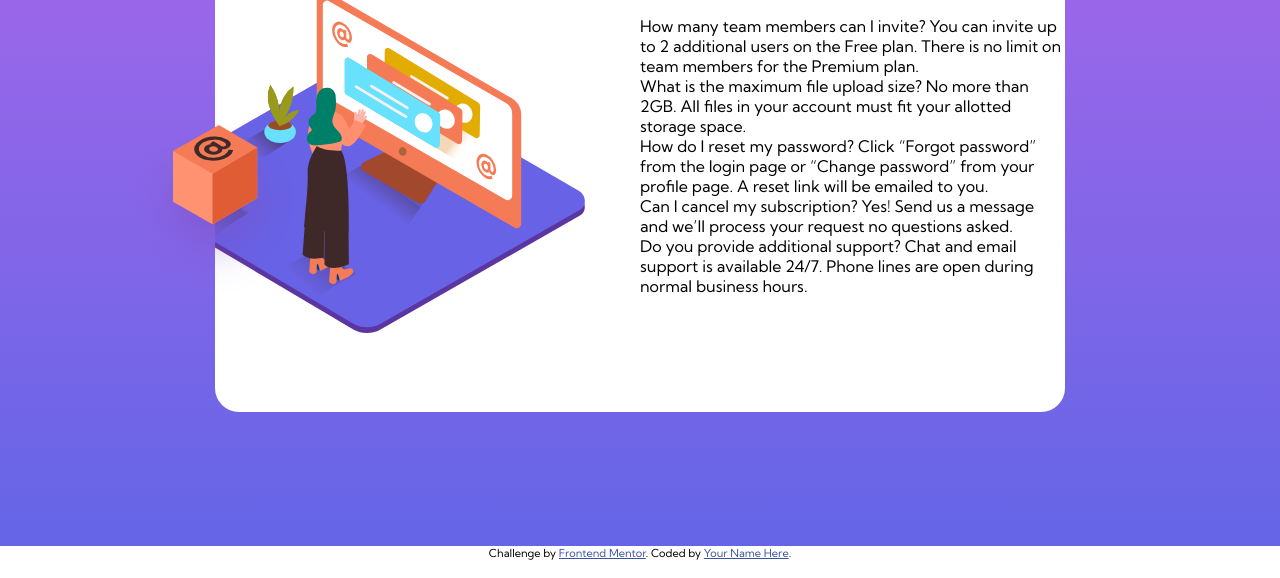
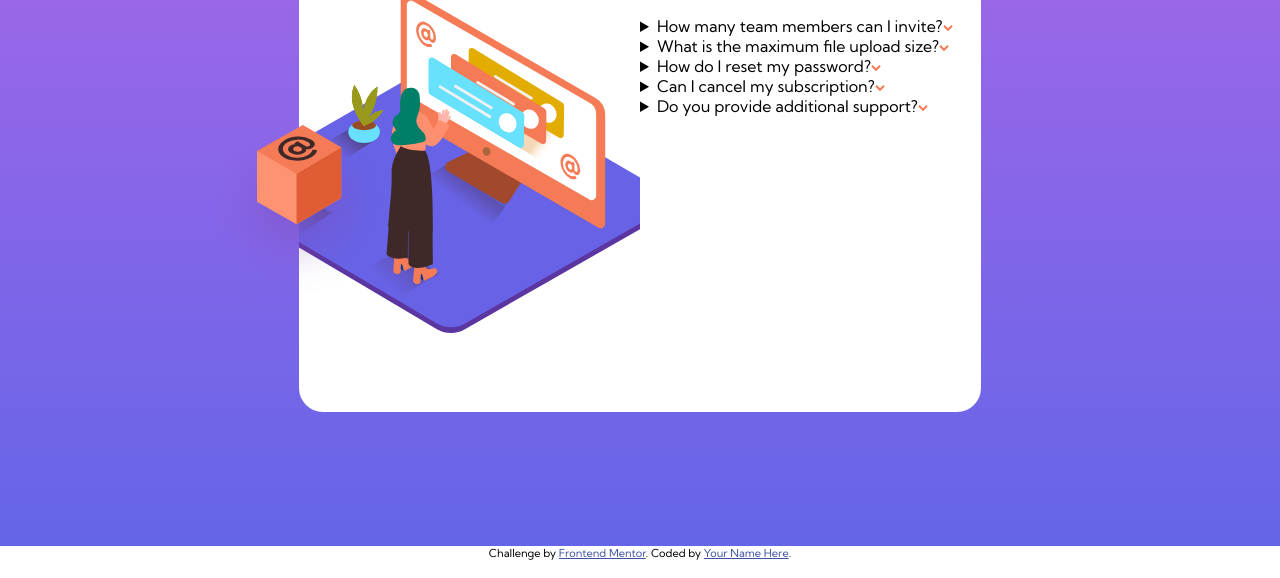
Before and after one commit to scottmotion/faq-accordion-card, a plain HTML site: page index.html in a window 1280 px wide. Shown: the part 222-800 px from the top of the page. Drawn offline with Linux system fonts and the light colour scheme.

Commit message:
Update index.html
use semantic html details

```diff
--- a/index.html
+++ b/index.html
@@ -20,27 +20,27 @@
       </div>
       <div class="col" id="column2">
         <div class="col-header">FAQ</div>
-        <div>
-          How many team members can I invite?
-          You can invite up to 2 additional users on the Free plan. There is no limit on
-          team members for the Premium plan.
-        </div>
-        <div>
-          What is the maximum file upload size?
-          No more than 2GB. All files in your account must fit your allotted storage space.
-        </div>
-        <div>
-          How do I reset my password?
-          Click “Forgot password” from the login page or “Change password” from your profile page.
-          A reset link will be emailed to you.
-        </div>
-        <div>
-          Can I cancel my subscription?
-          Yes! Send us a message and we’ll process your request no questions asked.
-        </div>
-        <div>
-          Do you provide additional support?
-          Chat and email support is available 24/7. Phone lines are open during normal business hours.
+        <details>
+          <summary>How many team members can I invite?<span><img src="/images/icon-arrow-down.svg"></span></summary>
+          <p>You can invite up to 2 additional users on the Free plan. There is no limit on team members for the Premium plan.</p>
+        </details>
+        <details>
+          <summary>What is the maximum file upload size?<span><img src="/images/icon-arrow-down.svg"></span></summary>
+          <p>No more than 2GB. All files in your account must fit your allotted storage space.</p>
+        </details>
+        <details>
+          <summary>How do I reset my password?<span><img src="/images/icon-arrow-down.svg"></span></summary>
+          <p> Click “Forgot password” from the login page or “Change password” from your profile page. A reset link will be emailed to you.</p>
+        </details>
+        <details>
+          <summary>Can I cancel my subscription?<span><img src="/images/icon-arrow-down.svg"></span></summary>
+          <p>Yes! Send us a message and we’ll process your request no questions asked.</p>
+        </details>
+        <details>
+          <summary>Do you provide additional support?<span><img src="/images/icon-arrow-down.svg"></span></summary>
+          <p>Chat and email support is available 24/7. Phone lines are open during normal business hours.</p>
+        </details>
+
         </div>
       </div>
     </div>
```
